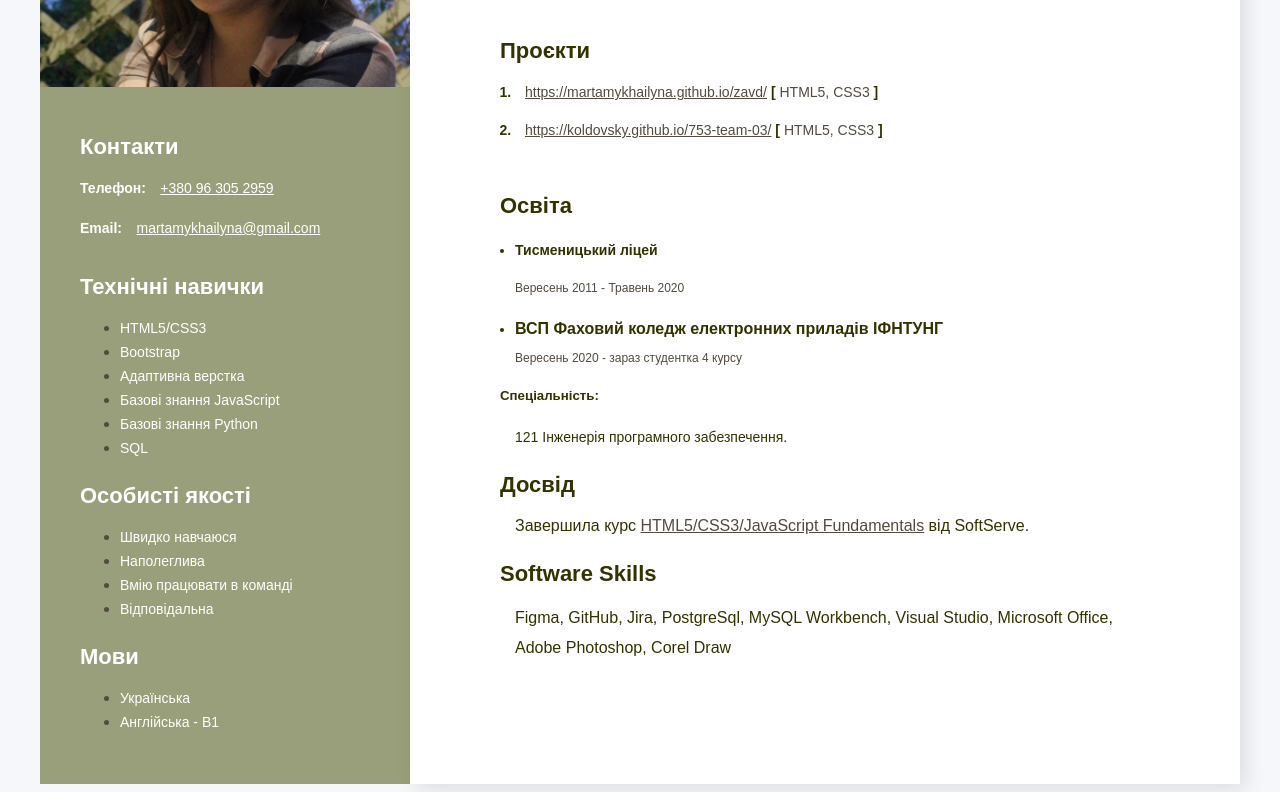
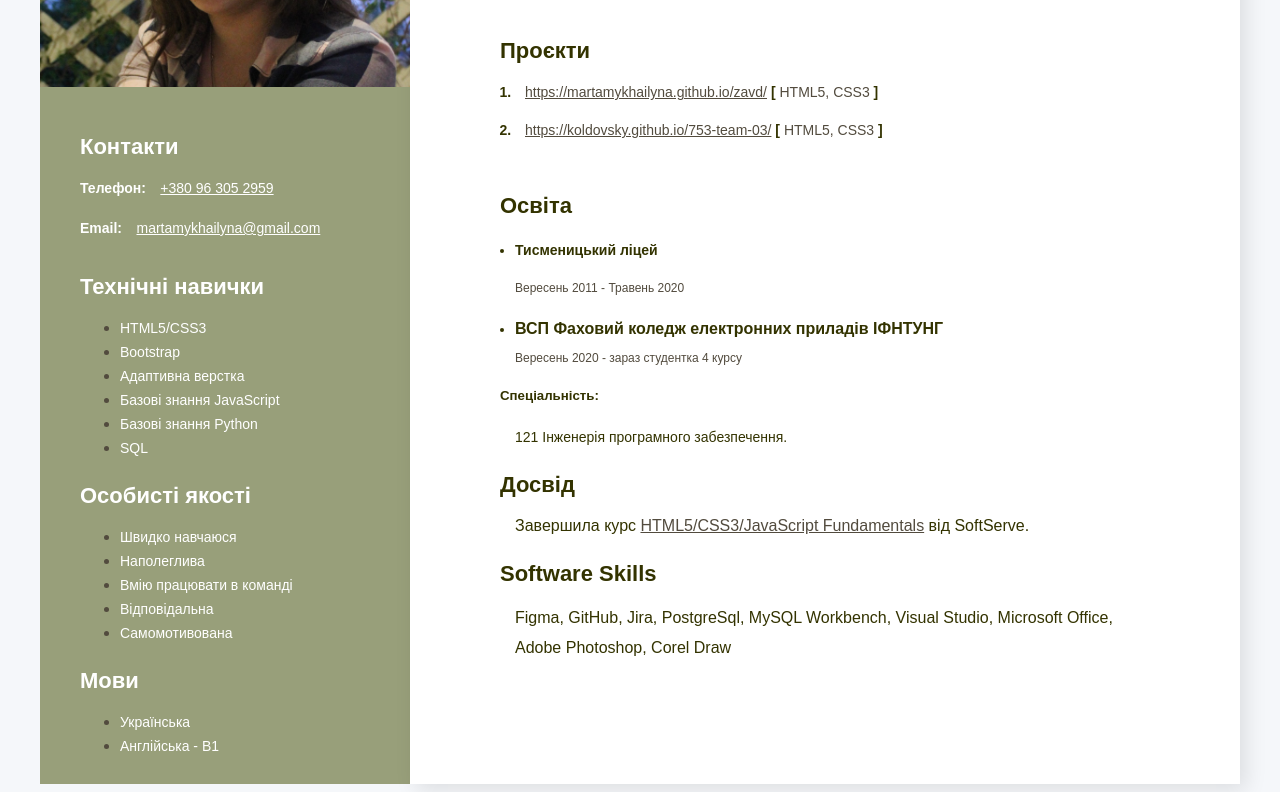
Before and after one commit to MartaMykhailyna/resume, a plain HTML site: page index.html in a window 1280 px wide. Shown: the part 281-1073 px from the top of the page. Drawn offline with Linux system fonts and the light colour scheme.

Commit message:
final project

```diff
--- a/index.html
+++ b/index.html
@@ -121,6 +121,7 @@
                 <li class="sidebar__list-item"><span class="sidebar__list-item-text">Наполеглива</span></li>
                 <li class="sidebar__list-item"><span class="sidebar__list-item-text">Вмію працювати в команді</span></li>
                 <li class="sidebar__list-item"><span class="sidebar__list-item-text">Відповідальна</span></li>
+                <li class="sidebar__list-item"><span class="sidebar__list-item-text">Самомотивована</span></li>
             </ul>
         </section>
         <!--Languages-->
```
